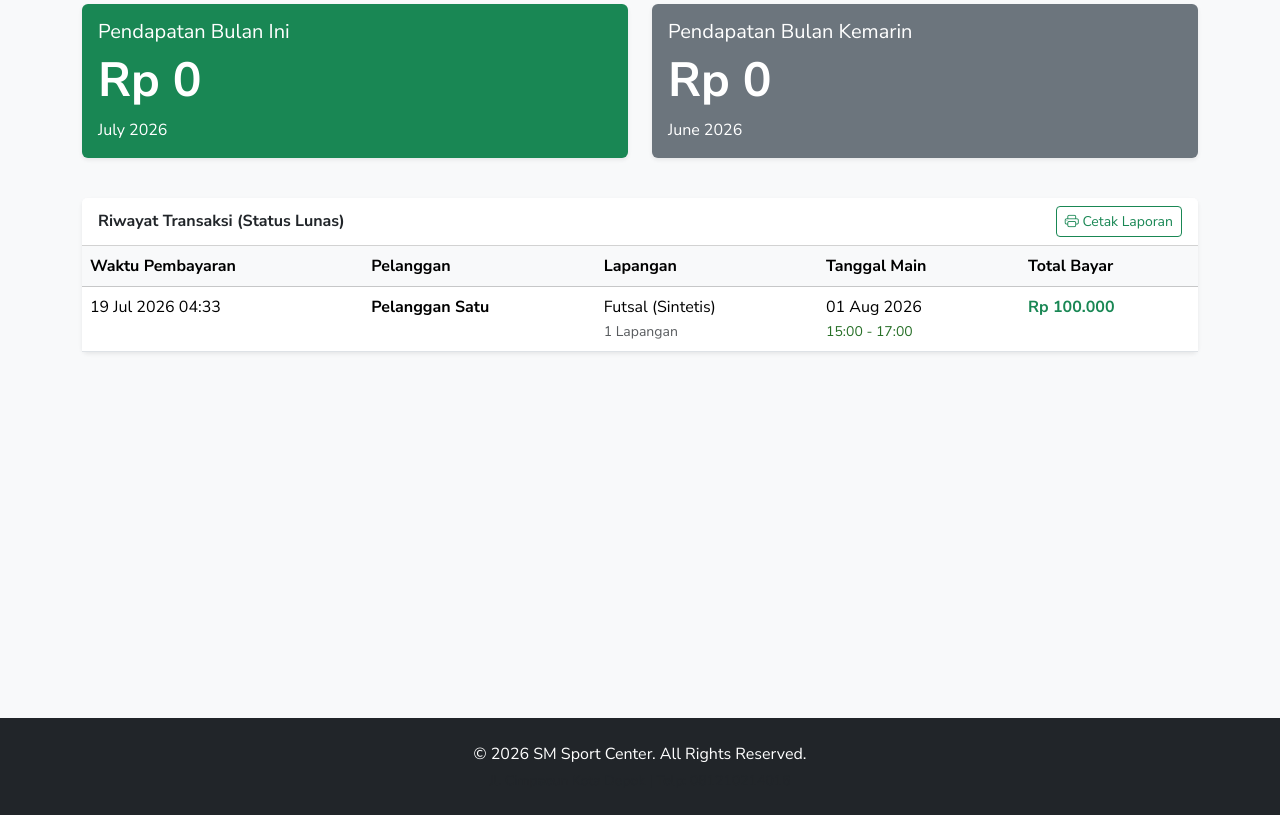
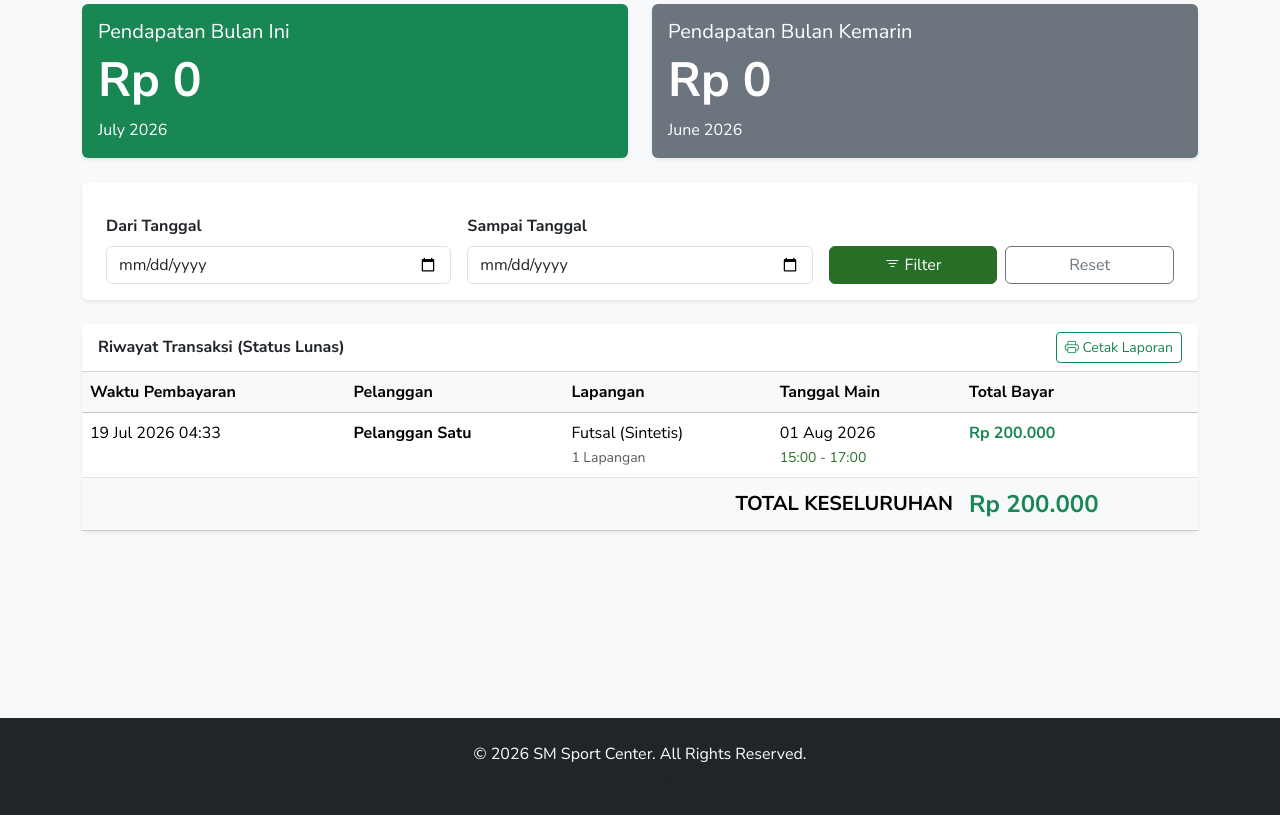
Before and after one commit to ascsalsabila15-cloud/sm_sport, a PHP site: page /laporan.php in a window 1280 px wide. Shown: the part 240-1055 px from the top of the page. Run offline with PHP 8.4, Linux system fonts and the light colour scheme; the visitor is signed in with stand-in values (Sample User, id 1); data comes from the database, SQL or seed files in the repository.

Commit message:
Perbaikan UI

```diff
--- a/header.php
+++ b/header.php
@@ -28,11 +28,21 @@ if (session_status() === PHP_SESSION_NONE) {
         .btn-outline-utama { color: #276F27 !important; border-color: #276F27 !important; }
         .btn-outline-utama:hover, .btn-outline-utama:focus, .btn-outline-utama:active { background-color: #276F27 !important; color: white !important; }
         .border-utama { border-color: #276F27 !important; }
+        /* Print Styles */
+        @media print {
+            body { background-color: white !important; }
+            * {
+                -webkit-print-color-adjust: exact !important;
+                print-color-adjust: exact !important;
+            }
+            .card { break-inside: avoid; border: 1px solid #ddd !important; }
+            .container { max-width: 100% !important; padding: 0 !important; }
+        }
     </style>
 </head>
 <body>
     <!-- Bar Teratas -->
-    <header class="container-fluid p-0">
+    <header class="container-fluid p-0 d-print-none">
         <div class="bg-utama d-none d-sm-block" style="height: 40px;">
             <div class="container d-flex flex-nowrap justify-content-between align-items-center h-100 py-2">
                 <ul class="navbar-nav flex-row flex-wrap">
@@ -51,7 +61,7 @@ if (session_status() === PHP_SESSION_NONE) {
     </header>
 
     <!-- Navigasi -->
-    <div class="container-fluid p-0 sticky-top bg-white header-sticky">
+    <div class="container-fluid p-0 sticky-top bg-white header-sticky d-print-none">
         <nav class="navbar navbar-expand-lg navbar-light container py-0" style="height: 70px;">
             <a class="navbar-brand m-0" href="index.php">
                 <img src="images/logo.png" alt="sm-sport-logo" class="logo-img">
--- a/invoice.php
+++ b/invoice.php
@@ -37,6 +37,7 @@ $jumlah_lapangan = count($id_array);
 $jam_mulai = strtotime($reservasi['jam_mulai']);
 $jam_selesai = strtotime($reservasi['jam_selesai']);
 $durasi_jam = ($jam_selesai - $jam_mulai) / 3600;
+$durasi_tampil = round($durasi_jam, 2);
 $total_harga = $durasi_jam * $reservasi['harga_per_jam'] * $jumlah_lapangan;
 
 include 'header.php';
@@ -65,7 +66,7 @@ include 'header.php';
                     </li>
                     <li class="list-group-item d-flex justify-content-between align-items-center">
                         <span>Waktu</span>
-                        <span class="fw-bold"><?= substr($reservasi['jam_mulai'],0,5) ?> - <?= substr($reservasi['jam_selesai'],0,5) ?> (<?= $durasi_jam ?> Jam)</span>
+                        <span class="fw-bold"><?= substr($reservasi['jam_mulai'],0,5) ?> - <?= substr($reservasi['jam_selesai'],0,5) ?> (<?= $durasi_tampil ?> Jam)</span>
                     </li>
                     <li class="list-group-item d-flex justify-content-between align-items-center bg-light">
                         <span class="fw-bold text-dark">TOTAL TAGIHAN</span>
--- a/laporan.php
+++ b/laporan.php
@@ -9,7 +9,7 @@ if(!isset($_SESSION['id_pelanggan']) || $_SESSION['role'] != 'admin') {
 
 // Mengambil total pendapatan bulan ini (hanya yang statusnya lunas)
 $stmtBulanIni = $conn->query("
-    SELECT IFNULL(SUM(l.harga_per_jam * r.jumlah_lapangan), 0) as total
+    SELECT IFNULL(SUM(((TIME_TO_SEC(r.jam_selesai) - TIME_TO_SEC(r.jam_mulai))/3600) * l.harga_per_jam * r.jumlah_lapangan), 0) as total
     FROM reservasi r
     JOIN lapangan l ON r.id_lapangan = l.id_lapangan
     WHERE r.status = 'lunas'
@@ -19,7 +19,7 @@ $pendapatan_bulan_ini = $stmtBulanIni->fetch()['total'];
 
 // Mengambil total pendapatan bulan sebelumnya untuk perbandingan
 $stmtBulanKemarin = $conn->query("
-    SELECT IFNULL(SUM(l.harga_per_jam * r.jumlah_lapangan), 0) as total
+    SELECT IFNULL(SUM(((TIME_TO_SEC(r.jam_selesai) - TIME_TO_SEC(r.jam_mulai))/3600) * l.harga_per_jam * r.jumlah_lapangan), 0) as total
     FROM reservasi r
     JOIN lapangan l ON r.id_lapangan = l.id_lapangan
     WHERE r.status = 'lunas'
@@ -27,16 +27,32 @@ $stmtBulanKemarin = $conn->query("
 ");
 $pendapatan_bulan_kemarin = $stmtBulanKemarin->fetch()['total'];
 
+// Filter Tanggal
+$where = "r.status = 'lunas'";
+$params = [];
+
+if(!empty($_GET['tanggal_awal'])) {
+    $where .= " AND r.tanggal >= ?";
+    $params[] = $_GET['tanggal_awal'];
+}
+if(!empty($_GET['tanggal_akhir'])) {
+    $where .= " AND r.tanggal <= ?";
+    $params[] = $_GET['tanggal_akhir'];
+}
+
 // Mengambil detail riwayat transaksi lunas untuk ditampilkan di tabel
-$stmtTrans = $conn->query("
-    SELECT r.id_reservasi, p.nama, l.nama_lapangan, r.tanggal, r.jam_mulai, r.jam_selesai, r.jumlah_lapangan, l.harga_per_jam, (l.harga_per_jam * r.jumlah_lapangan) as total_bayar, r.waktu_booking
+$stmtTrans = $conn->prepare("
+    SELECT r.id_reservasi, p.nama, l.nama_lapangan, r.tanggal, r.jam_mulai, r.jam_selesai, r.jumlah_lapangan, l.harga_per_jam, (((TIME_TO_SEC(r.jam_selesai) - TIME_TO_SEC(r.jam_mulai))/3600) * l.harga_per_jam * r.jumlah_lapangan) as total_bayar, r.waktu_booking
     FROM reservasi r
     JOIN pelanggan p ON r.id_pelanggan = p.id_pelanggan
     JOIN lapangan l ON r.id_lapangan = l.id_lapangan
-    WHERE r.status = 'lunas'
-    ORDER BY r.waktu_booking DESC
+    WHERE $where
+    ORDER BY r.tanggal DESC, r.jam_mulai DESC
 ");
+$stmtTrans->execute($params);
 $transaksi = $stmtTrans->fetchAll();
+
+$grand_total = 0;
 
 include 'header.php';
 ?>
@@ -69,10 +85,25 @@ include 'header.php';
     </div>
 </div>
 
+<form method="GET" action="laporan.php" class="row g-3 mb-4 d-print-none bg-white p-3 shadow-sm rounded border-0 mx-0">
+    <div class="col-md-4">
+        <label class="form-label fw-bold">Dari Tanggal</label>
+        <input type="date" name="tanggal_awal" class="form-control" value="<?= htmlspecialchars($_GET['tanggal_awal'] ?? '') ?>">
+    </div>
+    <div class="col-md-4">
+        <label class="form-label fw-bold">Sampai Tanggal</label>
+        <input type="date" name="tanggal_akhir" class="form-control" value="<?= htmlspecialchars($_GET['tanggal_akhir'] ?? '') ?>">
+    </div>
+    <div class="col-md-4 d-flex align-items-end">
+        <button type="submit" class="btn btn-utama me-2 w-50"><i class="bi bi-filter"></i> Filter</button>
+        <a href="laporan.php" class="btn btn-outline-secondary w-50">Reset</a>
+    </div>
+</form>
+
 <div class="card shadow-sm border-0">
     <div class="card-header bg-white fw-bold d-flex justify-content-between align-items-center">
         <span>Riwayat Transaksi (Status Lunas)</span>
-        <button class="btn btn-sm btn-outline-success" onclick="window.print()"><i class="bi bi-printer"></i> Cetak Laporan</button>
+        <button class="btn btn-sm btn-outline-success d-print-none" onclick="window.print()"><i class="bi bi-printer"></i> Cetak Laporan</button>
     </div>
     <div class="card-body p-0 table-responsive">
         <table class="table table-hover mb-0">
@@ -92,7 +123,9 @@ include 'header.php';
                 </tr>
                 <?php endif; ?>
 
-                <?php foreach($transaksi as $row): ?>
+                <?php foreach($transaksi as $row):
+                    $grand_total += $row['total_bayar'];
+                ?>
                 <tr>
                     <td><?= date('d M Y H:i', strtotime($row['waktu_booking'])) ?></td>
                     <td><strong><?= htmlspecialchars($row['nama']) ?></strong></td>
@@ -108,6 +141,12 @@ include 'header.php';
                 </tr>
                 <?php endforeach; ?>
             </tbody>
+            <tfoot class="table-light">
+                <tr>
+                    <td colspan="4" class="text-end fw-bold align-middle fs-5">TOTAL KESELURUHAN</td>
+                    <td class="fw-bold text-success fs-4">Rp <?= number_format($grand_total, 0, ',', '.') ?></td>
+                </tr>
+            </tfoot>
         </table>
     </div>
 </div>
```
Also changed, not shown: reservasi.php (+9 -2 lines), reservasi_process.php (+4 -8 lines).
